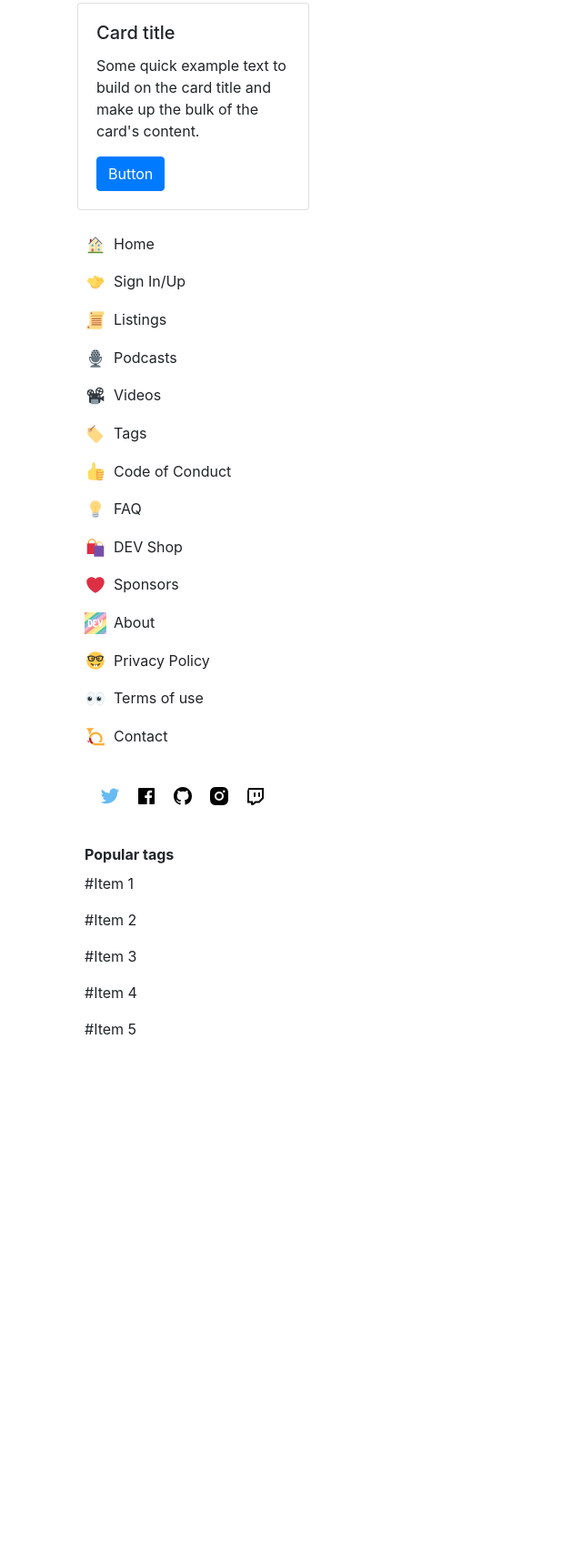
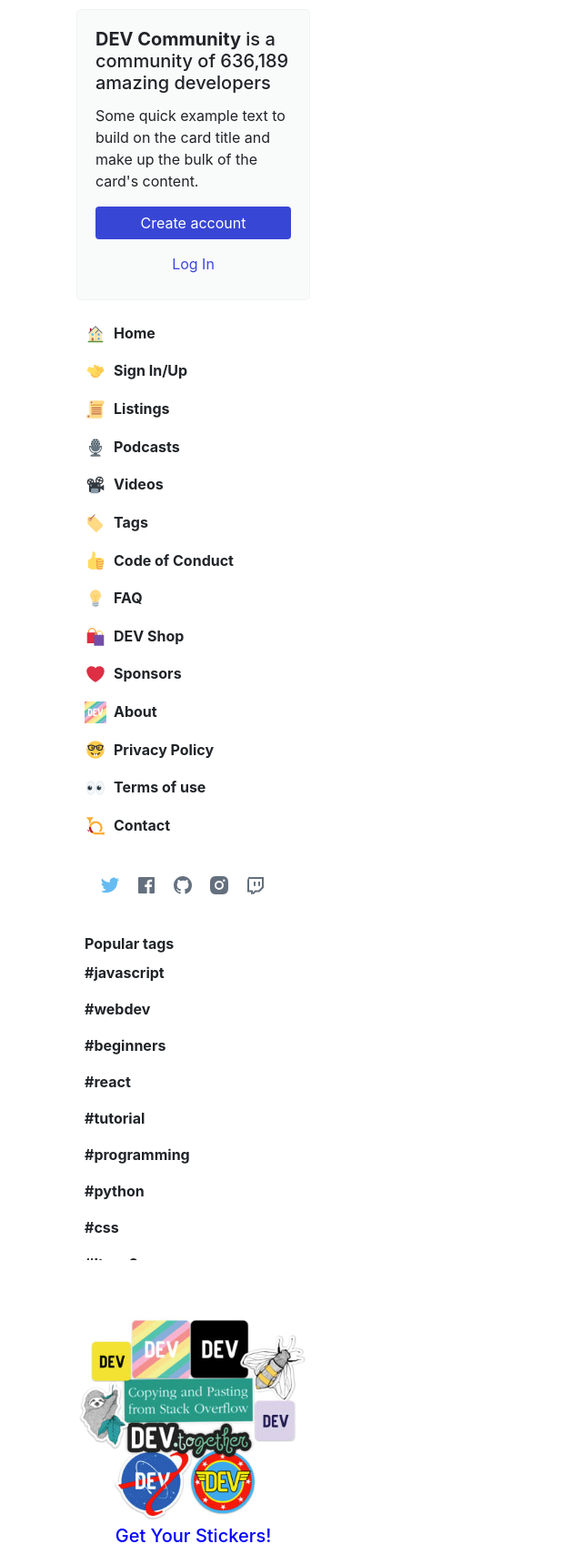
Before and after one commit to bulmaroarellano/desafio2html, a plain HTML site: page index.html in a window 1280 px wide. Shown: the part 61-1769 px from the top of the page at 91% size, without its empty margins (0-640 px from the left). Before the commit the page ends 1244 px from the top, so only its background shows below. Drawn offline with nearby package versions, Linux system fonts and the light colour scheme.

Commit message:
Left sidebar & Header finished

```diff
--- a/css/style.scss
+++ b/css/style.scss
@@ -27,6 +27,7 @@
             color: #212529;
             text-align: left;
             background-color: #fff;
+            min-height: $min-height;
         }
 
         .header {
@@ -49,6 +50,7 @@
 
         a {
             color: rgb(32, 36, 40);
+            font-weight: 700;
             &.login-button {
                 color: #3a47df;
             }
@@ -105,7 +107,8 @@
         }
 
         ul.nav-default-tags {
-            height: 200px;
+            height: 100%;
+            max-height: 42vh;
             overflow-y: scroll;
             a.list-group-item {
                 text-decoration: none;
@@ -136,3 +139,9 @@
         .social-nav a svg {
             fill: rgb(100, 112, 125);
         }
+
+        .card-login {
+            background-color: rgb(249, 250, 250);
+            color: #202428;
+            box-shadow: 0 0 0 1px rgba(8, 9, 10, 0.05);
+        }
--- a/index.html
+++ b/index.html
@@ -16,7 +16,7 @@
 
 <body class="vh-100" style="padding-top: 56px">
 
-
+    <!-- Starts header-->
     <nav class="header navbar navbar-expand-lg navbar-light bg-white py-0">
         <div class="container  flex-nowrap flex-md-wrap flex-lg-wrap ">
             <button class="navbar-toggler d-sm-none d-md-none d-lg-none  order-sm-start m-auto p-2 border-0" type="button" data-toggle="collapse" data-target="#navbar-list-3" aria-controls="navbarNav" aria-expanded="false" aria-label="Toggle navigation">
@@ -39,22 +39,29 @@
             </div>
         </div>
     </nav>
-
+    <!-- Finish header-->
 
 
     <main class="page-content">
         <div class="container">
-            <div class="row py-2">
-                <div class="col-sm-4 col-lg-3">
+            <div class="row py-3 ">
+                <!-- Left sidebar -->
+                <div class="col-md-4 col-lg-3">
 
-                    <aside class="sidebar-wrapper sidebar-wrapper-left crayons-layout__sidebar-left">
-                        <div class="card">
+                    <aside class="sidebar-wrapper sidebar-wrapper-left crayons-layout__sidebar-left vh-100">
+                        <div class="card card-login border-0">
                             <div class="card-body">
-                                <h5 class="card-title">Card title</h5>
+                                <h5 class="card-title">
+                                    <a href="/">DEV Community</a> is a community of 636,189 amazing developers
+
+                                </h5>
                                 <p class="card-text">
                                     Some quick example text to build on the card title and make up the bulk of the card's content.
                                 </p>
-                                <button type="button" class="btn btn-primary">Button</button>
+                                <a class="btn blue-button w-100 mb-2" href="#">Create account</a>
+
+                                <a class="btn btn-login login-button w-100" href="#">Log In</a>
+                                <a href="" class="btn btn-search d-md-none d-lg-none"><i class="bi bi-search"></i></a>
                             </div>
                         </div>
                         <nav class="nav flex-column nav-left-uno mt-3 mb-4">
@@ -298,32 +305,51 @@
                             </nav>
                         </nav>
                         <span class="tags-title p-2 m-0">Popular tags</span>
-                        <ul class="nav flex-column flex-nowrap nav-default-tags vh-10 border-0 m-0 mb-4 p-0">
+                        <ul class="nav flex-column flex-nowrap nav-default-tags  border-0 m-0 mb-4 p-0">
 
-                            <a href="" class="list-group-item d-flex justify-content-between align-items-center border-0 m-0 p-2">#Item 1<span class="btn btn-primary  follow-tag">Follow</span></a>
-                            <a href="" class="list-group-item d-flex justify-content-between align-items-center border-0 m-0 p-2">#Item 2<span class="btn btn-primary  follow-tag">Follow</span></a>
-                            <a href="" class="list-group-item d-flex justify-content-between align-items-center border-0 m-0 p-2">#Item 3<span class="btn btn-primary  follow-tag">Follow</span></a>
-                            <a href="" class="list-group-item d-flex justify-content-between align-items-center border-0 m-0 p-2">#Item 4<span class="btn btn-primary  follow-tag">Follow</span></a>
-                            <a href="" class="list-group-item d-flex justify-content-between align-items-center border-0 m-0 p-2">#Item 5<span class="btn btn-primary follow-tag">Follow</span></a>
-                            <a href="" class="list-group-item d-flex justify-content-between align-items-center border-0 m-0 p-2">#Item 6<span class="btn btn-primary   follow-tag">Follow</span></a>
-                            <a href="" class="list-group-item d-flex justify-content-between align-items-center border-0 m-0 p-2">#Item 7<span class="btn btn-primary  follow-tag">Follow</span></a>
-                            <a href="" class="list-group-item d-flex justify-content-between align-items-center border-0 m-0 p-2">#Item 8<span class="btn btn-primary follow-tag">Follow</span></a>
+                            <a href="" class="list-group-item d-flex justify-content-between align-items-center border-0 m-0 p-2">#javascript<span class="btn btn-primary  follow-tag">Follow</span></a>
+                            <a href="" class="list-group-item d-flex justify-content-between align-items-center border-0 m-0 p-2">#webdev<span class="btn btn-primary  follow-tag">Follow</span></a>
+                            <a href="" class="list-group-item d-flex justify-content-between align-items-center border-0 m-0 p-2">#beginners<span class="btn btn-primary  follow-tag">Follow</span></a>
+                            <a href="" class="list-group-item d-flex justify-content-between align-items-center border-0 m-0 p-2">#react<span class="btn btn-primary  follow-tag">Follow</span></a>
+                            <a href="" class="list-group-item d-flex justify-content-between align-items-center border-0 m-0 p-2">#tutorial<span class="btn btn-primary follow-tag">Follow</span></a>
+                            <a href="" class="list-group-item d-flex justify-content-between align-items-center border-0 m-0 p-2">#programming<span class="btn btn-primary   follow-tag">Follow</span></a>
+                            <a href="" class="list-group-item d-flex justify-content-between align-items-center border-0 m-0 p-2">#python<span class="btn btn-primary  follow-tag">Follow</span></a>
+                            <a href="" class="list-group-item d-flex justify-content-between align-items-center border-0 m-0 p-2">#css<span class="btn btn-primary follow-tag">Follow</span></a>
                             <a href="" class="list-group-item d-flex justify-content-between align-items-center border-0 m-0 p-2">#Item 9<span class="btn btn-primary   follow-tag">Follow</span></a>
-                            <a href="" class="list-group-item d-flex justify-content-between align-items-center border-0 m-0 p-2">#Item 10 <span class="btn btn-primary follow-tag">Follow</span></a>
-                            <a href="" class="list-group-item d-flex justify-content-between align-items-center border-0 m-0 p-2">#Item 11<span class="btn btn-primary  follow-tag">Follow</span></a>
-                            <a href="" class="list-group-item d-flex justify-content-between align-items-center border-0 m-0 p-2">#Item 12<span class="btn btn-primary follow-tag">Follow</span></a>
-                            <a href="" class="list-group-item d-flex justify-content-between align-items-center border-0 m-0 p-2">#Item 13<span class="btn btn-primary   follow-tag">Follow</span></a>
-                            <a href="" class="list-group-item d-flex justify-content-between align-items-center border-0 m-0 p-2">#Item 14<span class="btn btn-primary follow-tag">Follow</span></a>
-                            <a href="" class="list-group-item d-flex justify-content-between align-items-center border-0 m-0 p-2">#Item 15<span class="btn btn-primary follow-tag">Follow</span></a>
-                            <a href="" class="list-group-item d-flex justify-content-between align-items-center border-0 m-0 p-2">#Item 16<span class="btn btn-primary follow-tag">Follow</span></a>
-                            <a href="" class="list-group-item d-flex justify-content-between align-items-center border-0 m-0 p-2">#Item 17<span class="btn btn-primary follow-tag">Follow</span></a>
-                            <a href="" class="list-group-item d-flex justify-content-between align-items-center border-0 m-0 p-2">#Item 18<span class="btn btn-primary follow-tag">Follow</span></a>
-                            <a href="" class="list-group-item d-flex justify-content-between align-items-center border-0 m-0 p-2">#Item 19<span class="btn btn-primary follow-tag">Follow</span></a>
-                            <a href="" class="list-group-item d-flex justify-content-between align-items-center border-0 m-0 p-2">#Item 20<span class="btn btn-primary follow-tag">Follow</span></a>
+                            <a href="" class="list-group-item d-flex justify-content-between align-items-center border-0 m-0 p-2">#productivity<span class="btn btn-primary follow-tag">Follow</span></a>
+                            <a href="" class="list-group-item d-flex justify-content-between align-items-center border-0 m-0 p-2">#devops<span class="btn btn-primary  follow-tag">Follow</span></a>
+                            <a href="" class="list-group-item d-flex justify-content-between align-items-center border-0 m-0 p-2">#html<span class="btn btn-primary follow-tag">Follow</span></a>
+                            <a href="" class="list-group-item d-flex justify-content-between align-items-center border-0 m-0 p-2">#codenewbie<span class="btn btn-primary   follow-tag">Follow</span></a>
+                            <a href="" class="list-group-item d-flex justify-content-between align-items-center border-0 m-0 p-2">#discuss<span class="btn btn-primary follow-tag">Follow</span></a>
+                            <a href="" class="list-group-item d-flex justify-content-between align-items-center border-0 m-0 p-2">#node<span class="btn btn-primary follow-tag">Follow</span></a>
+                            <a href="" class="list-group-item d-flex justify-content-between align-items-center border-0 m-0 p-2">#aws<span class="btn btn-primary follow-tag">Follow</span></a>
+                            <a href="" class="list-group-item d-flex justify-content-between align-items-center border-0 m-0 p-2">#career<span class="btn btn-primary follow-tag">Follow</span></a>
+                            <a href="" class="list-group-item d-flex justify-content-between align-items-center border-0 m-0 p-2">#java<span class="btn btn-primary follow-tag">Follow</span></a>
+                            <a href="" class="list-group-item d-flex justify-content-between align-items-center border-0 m-0 p-2">#github<span class="btn btn-primary follow-tag">Follow</span></a>
+                            <a href="" class="list-group-item d-flex justify-content-between align-items-center border-0 m-0 p-2">#typescript<span class="btn btn-primary follow-tag">Follow</span></a>
+                            <a href="" class="list-group-item d-flex justify-content-between align-items-center border-0 m-0 p-2">#opensource<span class="btn btn-primary follow-tag">Follow</span></a>
+                            <a href="" class="list-group-item d-flex justify-content-between align-items-center border-0 m-0 p-2">#docker<span class="btn btn-primary follow-tag">Follow</span></a>
+                            <a href="" class="list-group-item d-flex justify-content-between align-items-center border-0 m-0 p-2">#testing<span class="btn btn-primary follow-tag">Follow</span></a>
+                            <a href="" class="list-group-item d-flex justify-content-between align-items-center border-0 m-0 p-2">#php<span class="btn btn-primary follow-tag">Follow</span></a>
+                            <a href="" class="list-group-item d-flex justify-content-between align-items-center border-0 m-0 p-2">#showdev<span class="btn btn-primary follow-tag">Follow</span></a>
+                            <a href="" class="list-group-item d-flex justify-content-between align-items-center border-0 m-0 p-2">#angular<span class="btn btn-primary follow-tag">Follow</span></a>
 
                         </ul>
+                        <div class="card border-0">
+                            <a href="#"> <img style="margin-top:15px;height:252px;border-radius5px; display: inline-block;
+                                vertical-align: middle;" src="./img/publicity.jpg" alt="" srcset=""></a>
+                            <div class="card-body p-0">
+                                <a href="#" style="text-decoration:none; color:blue; line-height: 21px;text-align:center;">
+                                    <h5 class="text-center"> Get Your Stickers! </h5>
+                                </a>
+                            </div>
+                        </div>
                     </aside>
                 </div>
+                <!--End left sidebar-->
+                <div class="col-md-8 col-lg-6"></div>
+                <div class="col-md-4 col-lg-3"></div>
+
             </div>
         </div>
     </main>
```
Also changed, not shown: css/style.css, img/publicity.jpg (added), 1 other file.
